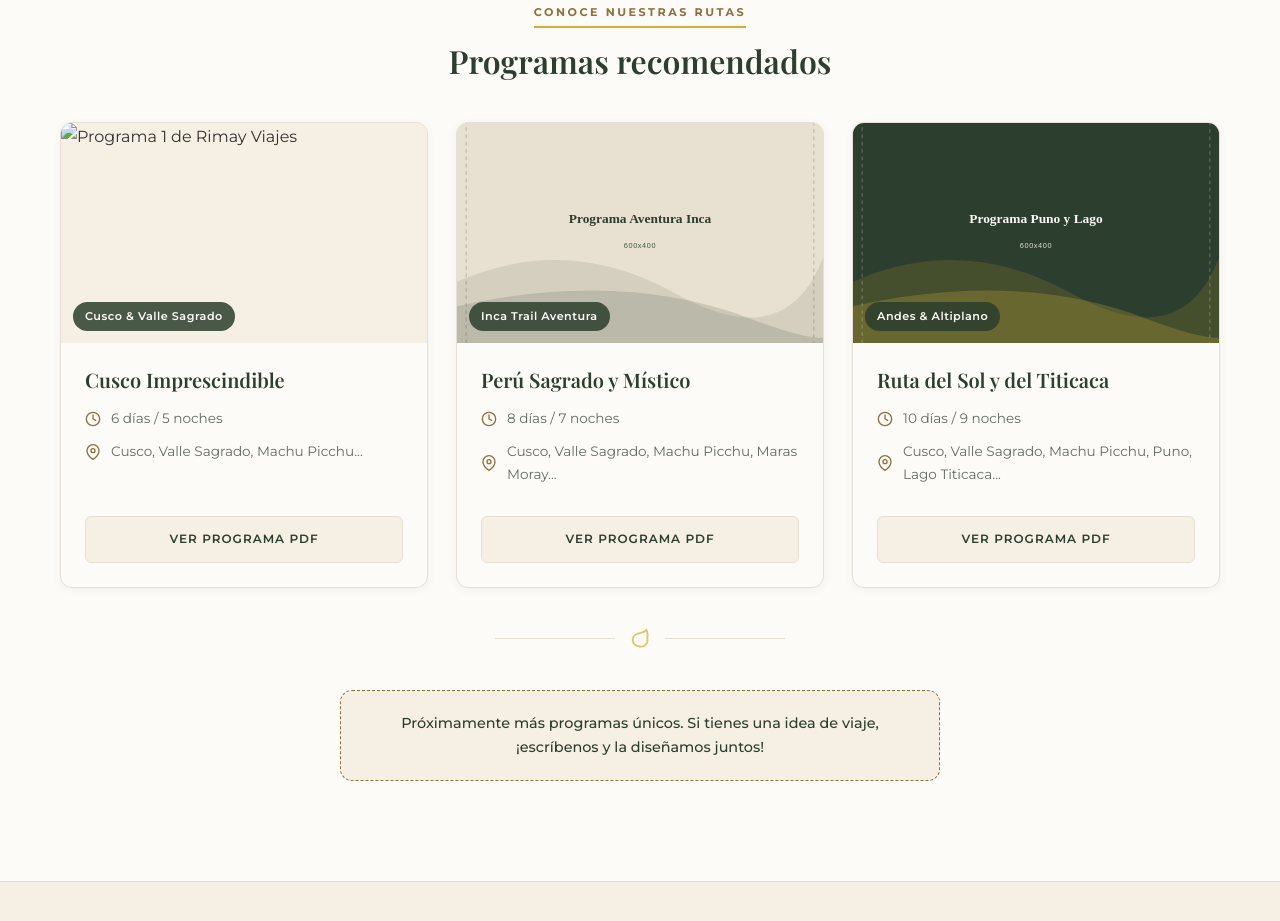
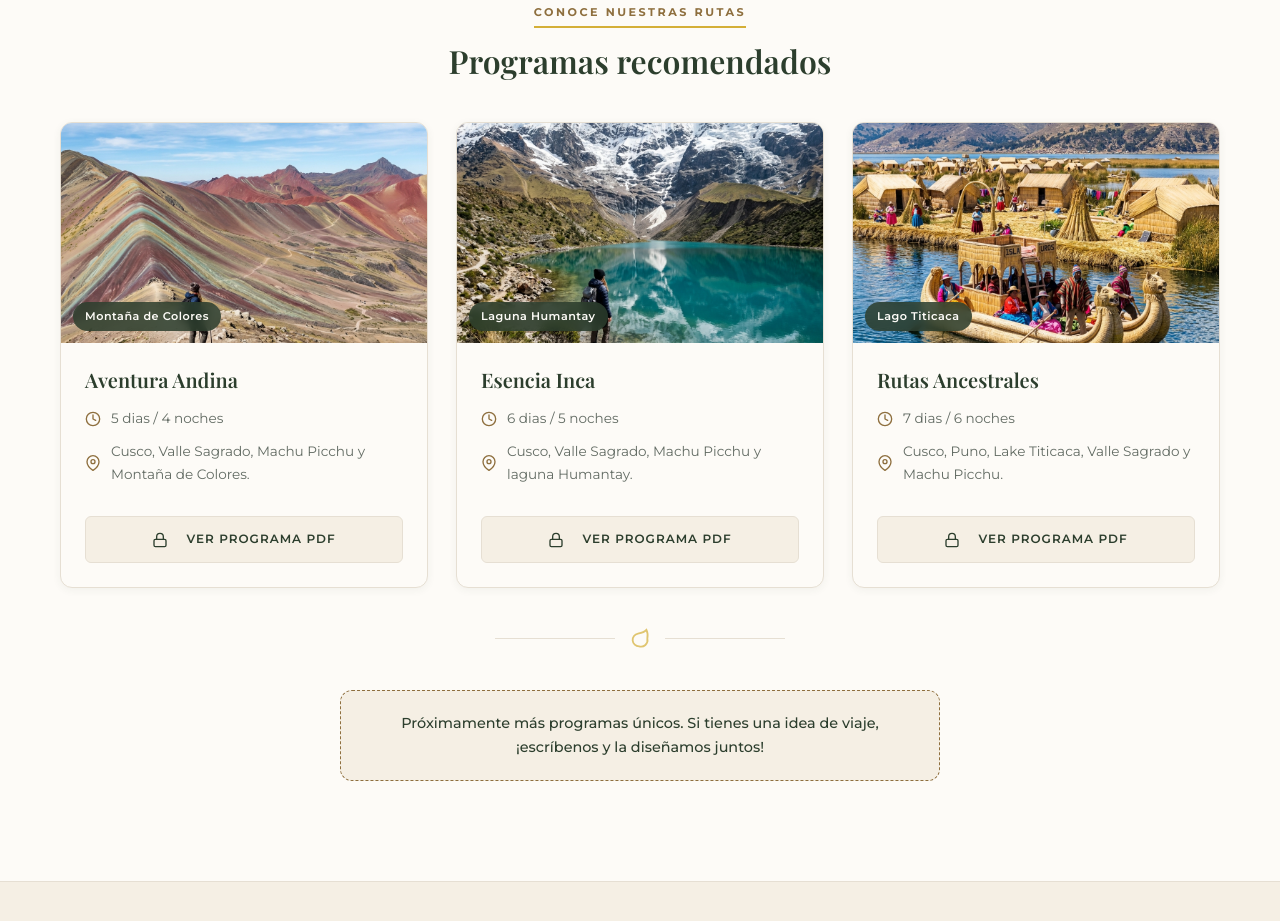
Before and after one commit to jonocreativo/rimay, a plain HTML site: page index.html in a window 1280 px wide. Shown: the part 3279-4200 px from the top of the page. Drawn offline with nearby package versions, Linux system fonts and the light colour scheme; a web font is replaced by a local one.

Commit message:
Update program cards with custom info, generated images, and pdf lock icons

```diff
--- a/index.html
+++ b/index.html
@@ -242,12 +242,12 @@
           <!-- Program 1 -->
           <div class="program-card">
             <div class="program-img-wrapper">
-              <img src="assets/images/placeholder_programa_1.svg" alt="Programa 1 de Rimay Viajes">
-              <div class="program-meta-overlay">Cusco & Valle Sagrado</div>
+              <img src="assets/images/rainbow_mountain_landscape.png" alt="Paisaje de la Montaña de Siete Colores con un excursionista.">
+              <div class="program-meta-overlay">Montaña de Colores</div>
             </div>
 
             <div class="program-body">
-              <h3 class="program-title">Cusco Imprescindible</h3>
+              <h3 class="program-title">Aventura Andina</h3>
 
               <div class="program-info-list">
                 <div class="program-info-item">
@@ -255,18 +255,22 @@
                     <circle cx="12" cy="12" r="10"></circle>
                     <polyline points="12 6 12 12 16 14"></polyline>
                   </svg>
-                  <span>6 días / 5 noches</span>
+                  <span>5 dias / 4 noches</span>
                 </div>
                 <div class="program-info-item">
                   <svg viewBox="0 0 24 24" fill="none" stroke="currentColor" stroke-width="2" stroke-linecap="round" stroke-linejoin="round">
                     <path d="M21 10c0 7-9 13-9 13s-9-6-9-13a9 9 0 0 1 18 0z"></path>
                     <circle cx="12" cy="10" r="3"></circle>
                   </svg>
-                  <span>Cusco, Valle Sagrado, Machu Picchu...</span>
+                  <span>Cusco, Valle Sagrado, Machu Picchu y Montaña de Colores.</span>
                 </div>
               </div>
 
               <a href="link_al_pdf_1.pdf" class="btn btn-pdf" target="_blank">
+                <svg viewBox="0 0 24 24" width="16" height="16" fill="none" stroke="currentColor" stroke-width="2" stroke-linecap="round" stroke-linejoin="round" style="margin-right: 8px; vertical-align: middle;">
+                  <rect x="3" y="11" width="18" height="11" rx="2" ry="2"></rect>
+                  <path d="M7 11V7a5 5 0 0 1 10 0v4"></path>
+                </svg>
                 VER PROGRAMA PDF
               </a>
             </div>
@@ -275,12 +279,12 @@
           <!-- Program 2 -->
           <div class="program-card">
             <div class="program-img-wrapper">
-              <img src="assets/images/placeholder_programa_2.svg" alt="Programa 2 de Rimay Viajes">
-              <div class="program-meta-overlay">Inca Trail Aventura</div>
+              <img src="assets/images/humantay_lake_reflection.png" alt="Una persona frente a una laguna de montaña con picos nevados.">
+              <div class="program-meta-overlay">Laguna Humantay</div>
             </div>
 
             <div class="program-body">
-              <h3 class="program-title">Perú Sagrado y Místico</h3>
+              <h3 class="program-title">Esencia Inca</h3>
 
               <div class="program-info-list">
                 <div class="program-info-item">
@@ -288,18 +292,22 @@
                     <circle cx="12" cy="12" r="10"></circle>
                     <polyline points="12 6 12 12 16 14"></polyline>
                   </svg>
-                  <span>8 días / 7 noches</span>
+                  <span>6 dias / 5 noches</span>
                 </div>
                 <div class="program-info-item">
                   <svg viewBox="0 0 24 24" fill="none" stroke="currentColor" stroke-width="2" stroke-linecap="round" stroke-linejoin="round">
                     <path d="M21 10c0 7-9 13-9 13s-9-6-9-13a9 9 0 0 1 18 0z"></path>
                     <circle cx="12" cy="10" r="3"></circle>
                   </svg>
-                  <span>Cusco, Valle Sagrado, Machu Picchu, Maras Moray...</span>
+                  <span>Cusco, Valle Sagrado, Machu Picchu y laguna Humantay.</span>
                 </div>
               </div>
 
               <a href="link_al_pdf_2.pdf" class="btn btn-pdf" target="_blank">
+                <svg viewBox="0 0 24 24" width="16" height="16" fill="none" stroke="currentColor" stroke-width="2" stroke-linecap="round" stroke-linejoin="round" style="margin-right: 8px; vertical-align: middle;">
+                  <rect x="3" y="11" width="18" height="11" rx="2" ry="2"></rect>
+                  <path d="M7 11V7a5 5 0 0 1 10 0v4"></path>
+                </svg>
                 VER PROGRAMA PDF
               </a>
             </div>
@@ -308,12 +316,12 @@
           <!-- Program 3 -->
           <div class="program-card">
             <div class="program-img-wrapper">
-              <img src="assets/images/placeholder_programa_3.svg" alt="Programa 3 de Rimay Viajes">
-              <div class="program-meta-overlay">Andes & Altiplano</div>
+              <img src="assets/images/lake_titicaca_uros.png" alt="Bote de madera con personas en ropa tradicional y cabañas de totora en el Lago Titicaca.">
+              <div class="program-meta-overlay">Lago Titicaca</div>
             </div>
 
             <div class="program-body">
-              <h3 class="program-title">Ruta del Sol y del Titicaca</h3>
+              <h3 class="program-title">Rutas Ancestrales</h3>
 
               <div class="program-info-list">
                 <div class="program-info-item">
@@ -321,18 +329,22 @@
                     <circle cx="12" cy="12" r="10"></circle>
                     <polyline points="12 6 12 12 16 14"></polyline>
                   </svg>
-                  <span>10 días / 9 noches</span>
+                  <span>7 dias / 6 noches</span>
                 </div>
                 <div class="program-info-item">
                   <svg viewBox="0 0 24 24" fill="none" stroke="currentColor" stroke-width="2" stroke-linecap="round" stroke-linejoin="round">
                     <path d="M21 10c0 7-9 13-9 13s-9-6-9-13a9 9 0 0 1 18 0z"></path>
                     <circle cx="12" cy="10" r="3"></circle>
                   </svg>
-                  <span>Cusco, Valle Sagrado, Machu Picchu, Puno, Lago Titicaca...</span>
+                  <span>Cusco, Puno, Lake Titicaca, Valle Sagrado y Machu Picchu.</span>
                 </div>
               </div>
 
               <a href="link_al_pdf_3.pdf" class="btn btn-pdf" target="_blank">
+                <svg viewBox="0 0 24 24" width="16" height="16" fill="none" stroke="currentColor" stroke-width="2" stroke-linecap="round" stroke-linejoin="round" style="margin-right: 8px; vertical-align: middle;">
+                  <rect x="3" y="11" width="18" height="11" rx="2" ry="2"></rect>
+                  <path d="M7 11V7a5 5 0 0 1 10 0v4"></path>
+                </svg>
                 VER PROGRAMA PDF
               </a>
             </div>
```
Also changed, not shown: assets/images/humantay_lake_reflection.png (added), assets/images/lake_titicaca_uros.png (added), assets/images/rainbow_mountain_landscape.png (added).
